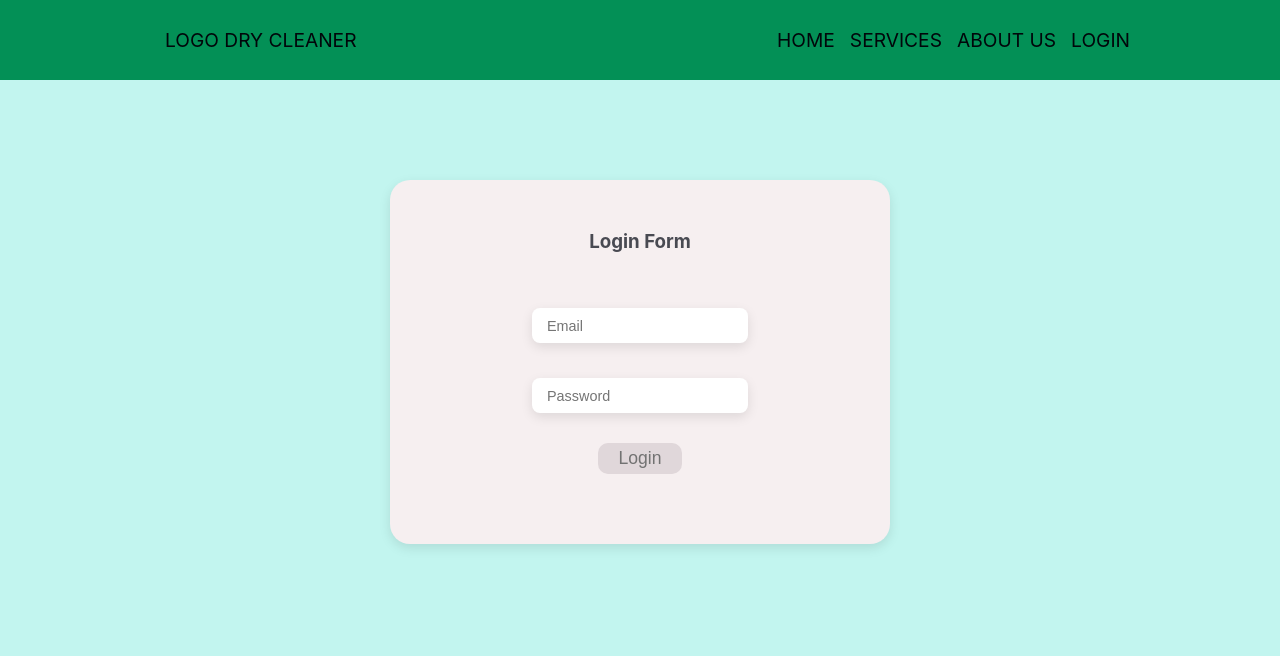
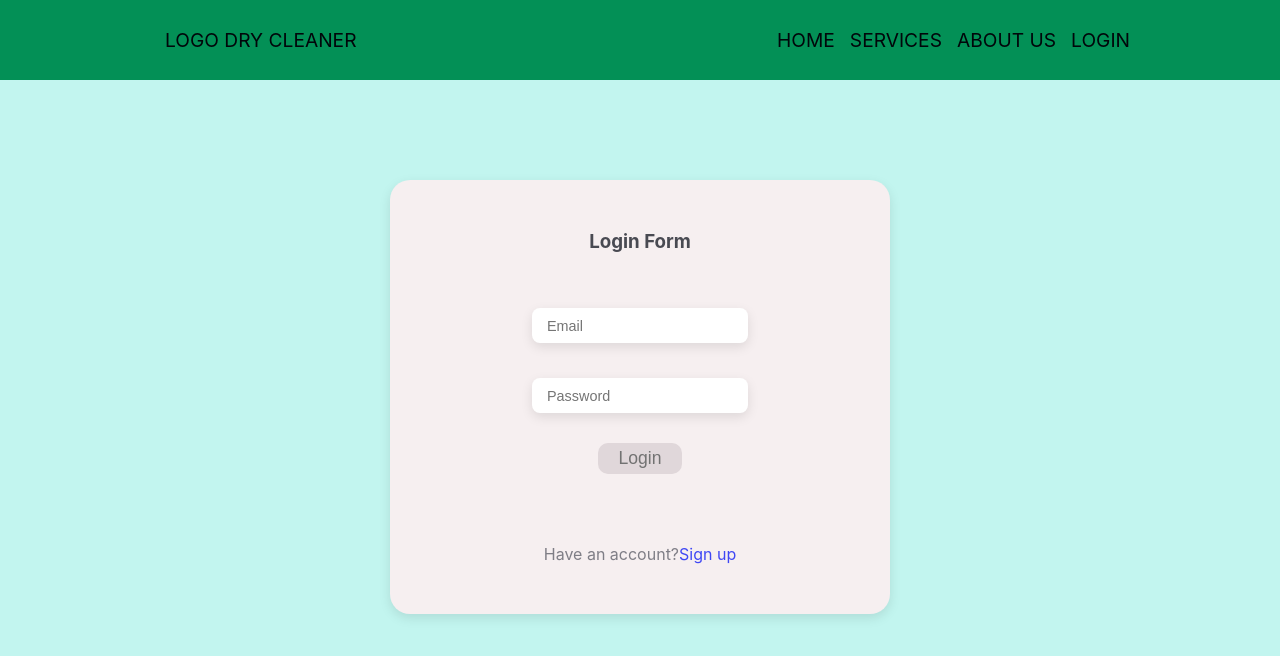
Before and after one commit to DibaKarimi/drycleaner, a Next.js app: page /signin in a window 1280 px wide. Shown: the top 656 px of the page. Built offline with nearby package versions, Linux system fonts and the light colour scheme; no server answers.

Commit message:
add signup link

```diff
--- a/components/templates/SinginPage.js
+++ b/components/templates/SinginPage.js
@@ -1,3 +1,4 @@
+import Link from "next/link";
 import { signIn, useSession } from "next-auth/react";
 import { useRouter } from "next/router";
 import { useState, useEffect } from "react";
@@ -44,6 +45,10 @@ function SignIn() {
       />
       <button onClick={loginHandler}>Login</button>
       <span>{errorMessage}</span>
+      <div className="m-4">
+        <p>Have an account? </p>
+        <Link href="/signup"> Sign up</Link>
+      </div>
     </div>
   );
 }
```
Also changed, not shown: 2 other files (tests, documents, lock files or other folders).
